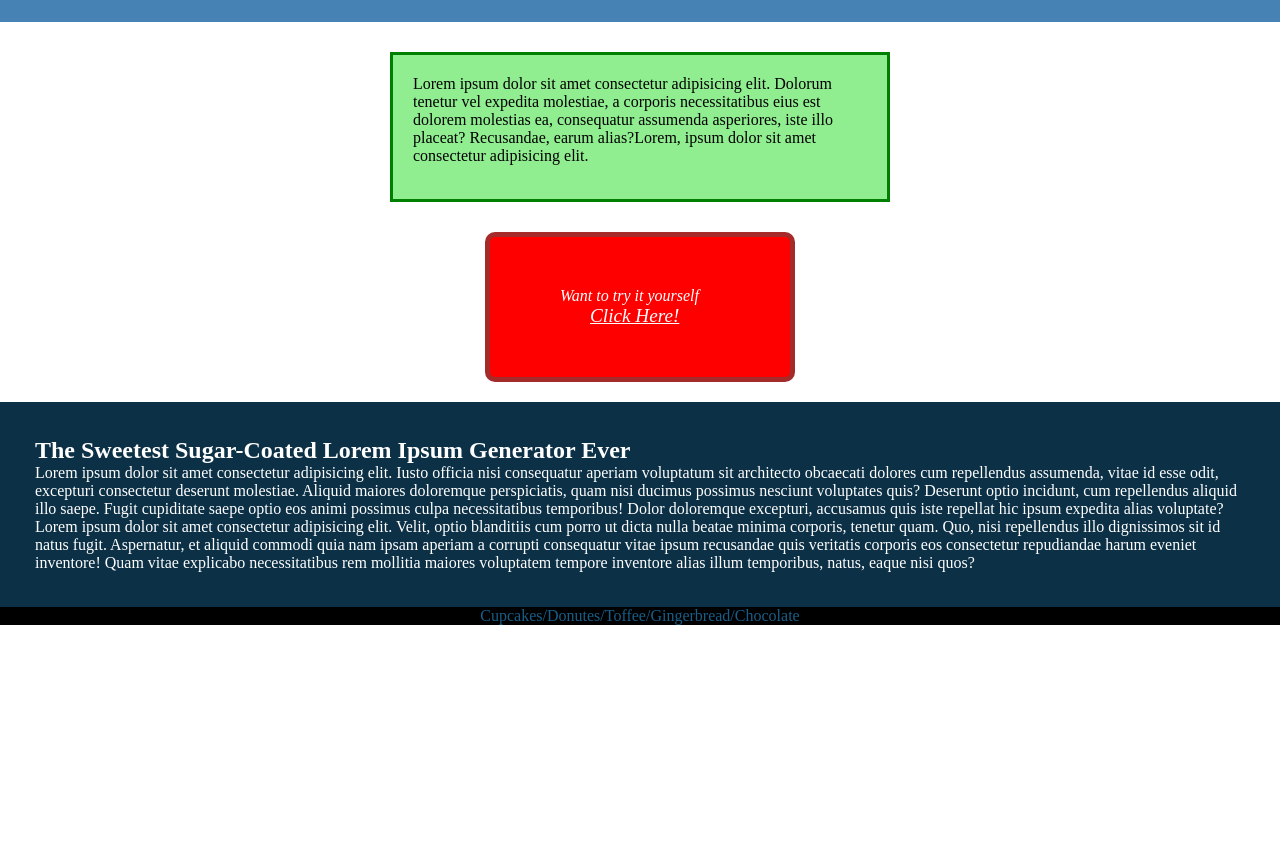
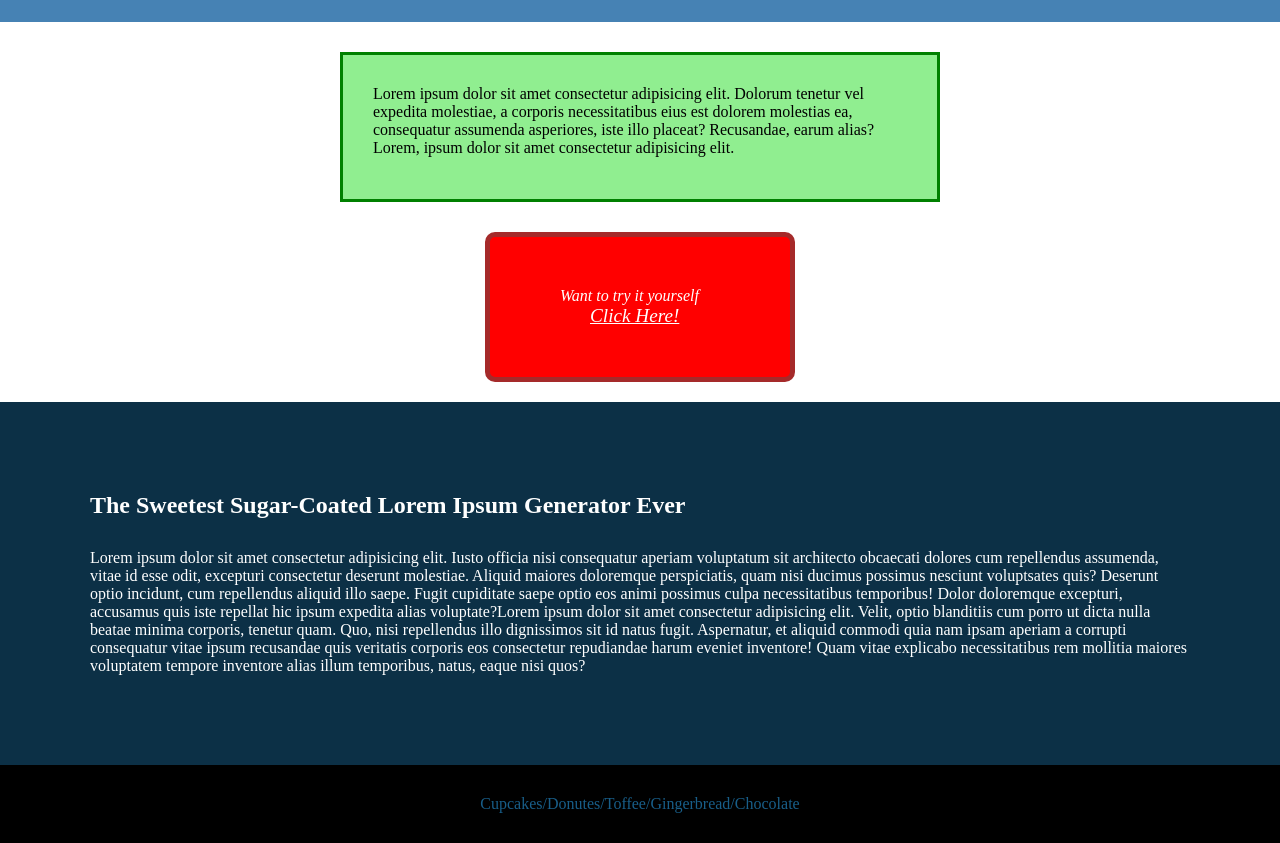
Before and after one commit to namigismylv/CSS-boxmodel, a plain HTML site: page task3/index3.html in a window 1280 px wide. Shown: the part 78-921 px from the top of the page. Before the commit the page ends 800 px from the top, so only its background shows below. Drawn offline with Linux system fonts and the light colour scheme.

Commit message:
some changes

```diff
--- a/task2/index.css
+++ b/task2/index.css
@@ -1,4 +1,10 @@
+*{
+    margin: 0;
+    padding: 0;
+}
 body{
+    width: 800px;
+    margin: auto;
     background-color: antiquewhite;
 
 }
@@ -7,8 +13,6 @@ body{
 .box__header{
     text-align: center;
     border-bottom: 2px solid aqua;
-    width: 800px;
-    margin: auto;
 
 
 }
@@ -19,6 +23,6 @@ body{
 }
 .box__body h4,p{
 
-    margin-left: 360px
+padding-top: 20px;
 
 }
--- a/task3/index3.css
+++ b/task3/index3.css
@@ -12,9 +12,9 @@
 }
 
 .lorem__description {
-  width: 500px;
+  width: 600px;
   height: 150px;
-  padding: 20px;
+  padding: 30px;
   margin: auto;
   margin-top: 30px;
   border: 3px solid green;
@@ -45,11 +45,16 @@
   margin-top: 20px;
   background-color: #0c3046;
   color: white;
-  padding: 35px;
+  padding: 90px;
+}
+.body__div__description {
+  margin-top: 30px
 }
 .footer__div{
+
     background-color: black;
     color: #185e89;
+    padding: 30px;
 }
 .footer__div p{
     text-align: center;
--- a/task3/index3.html
+++ b/task3/index3.html
@@ -32,8 +32,8 @@
         </div>
       </section>
       <section class="body">
-        <div class="body__div">
-          <h2 class="body__div__heading">
+      <div class="body__div">
+        <h2 class="body__div__heading">
             The Sweetest Sugar-Coated Lorem Ipsum Generator Ever
           </h2>
           <p class="body__div__description">
@@ -41,7 +41,7 @@
             officia nisi consequatur aperiam voluptatum sit architecto obcaecati
             dolores cum repellendus assumenda, vitae id esse odit, excepturi
             consectetur deserunt molestiae. Aliquid maiores doloremque
-            perspiciatis, quam nisi ducimus possimus nesciunt voluptates quis?
+            perspiciatis, quam nisi ducimus possimus nesciunt voluptsates quis?
             Deserunt optio incidunt, cum repellendus aliquid illo saepe. Fugit
             cupiditate saepe optio eos animi possimus culpa necessitatibus
             temporibus! Dolor doloremque excepturi, accusamus quis iste repellat
```
